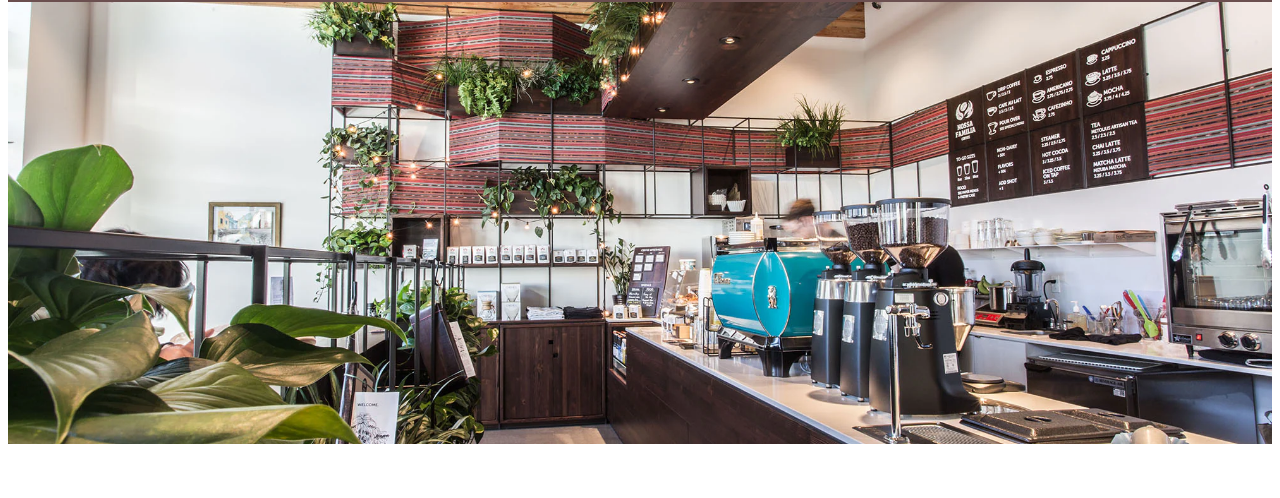
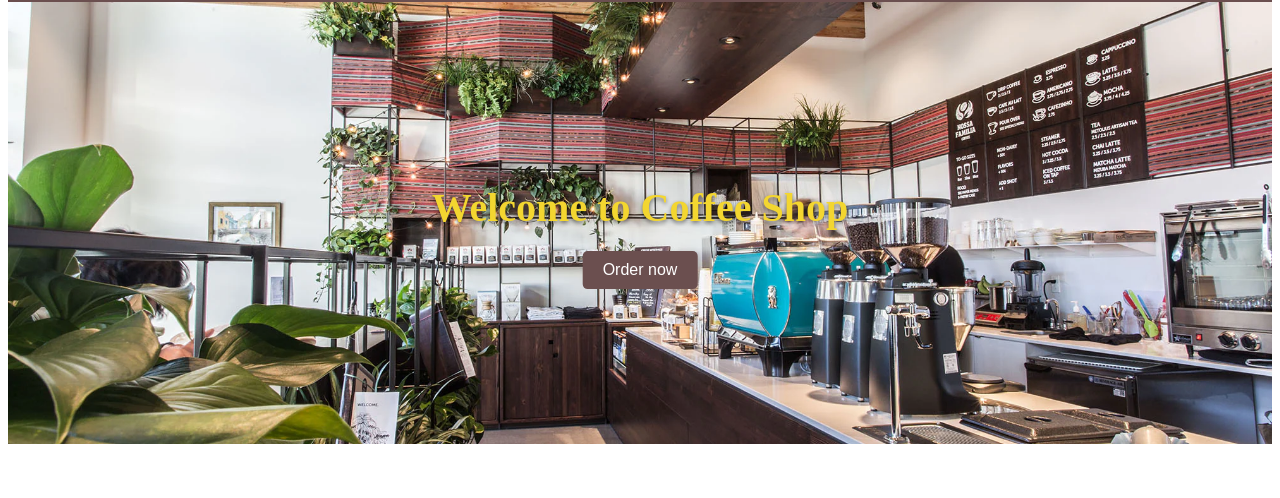
Before and after one commit to zgrimintes/coffe-shop, an Angular app: page / in a window 1280 px wide. Shown: the part 59-557 px from the top of the page. Built offline with nearby package versions, Linux system fonts and the light colour scheme.

Commit message:
Some styling

```diff
--- a/src/app/_Components/coffee-card/coffee-card.component.html
+++ b/src/app/_Components/coffee-card/coffee-card.component.html
@@ -5,4 +5,5 @@
       <p class="coffee-description">{{ coffee().description }}</p>
       <p class="coffee-price">${{ coffee().price }}</p>
     </div>
+    <button class="coffee-button" (click)="addToCart()">Order</button>
 </div>
--- a/src/app/_Components/coffee-card/coffee-card.component.scss
+++ b/src/app/_Components/coffee-card/coffee-card.component.scss
@@ -42,3 +42,19 @@
   color: #6b4f4f;
   margin: 10px 0;
 }
+
+.coffee-button {
+  background-color: #6b4f4f;
+  color: white;
+  border: none;
+  padding: 10px 20px;
+  margin-bottom: 10px;
+  font-size: 1rem;
+  border-radius: 5px;
+  cursor: pointer;
+  transition: background-color 0.3s ease;
+}
+
+.coffee-button:hover {
+  background-color: #8c6e6e;
+}
--- a/src/app/_Components/coffee-card/coffee-card.component.ts
+++ b/src/app/_Components/coffee-card/coffee-card.component.ts
@@ -11,5 +11,7 @@ import { Coffee } from '../../_Models/Coffee';
 export class CoffeeCardComponent {
   coffee = input.required<Coffee>();
 
-
+  addToCart() {
+    console.log('Added to cart:', this.coffee.name);
+  }
 }
--- a/src/app/_Components/nav-bar/nav-bar.component.html
+++ b/src/app/_Components/nav-bar/nav-bar.component.html
@@ -16,4 +16,8 @@
 </nav>
 <div class="photo-container">
     <img src="./assets/coffeeInterior.webp" alt="Coffee Shop" class="photo">
+    <div class="overlay">
+        <h1 class="overlay-text">Welcome to Coffee Shop</h1>
+        <button class="overlay-button">Order now</button>
+    </div>
 </div>
--- a/src/app/_Components/nav-bar/nav-bar.component.scss
+++ b/src/app/_Components/nav-bar/nav-bar.component.scss
@@ -35,10 +35,44 @@
 }
 
 .photo-container {
+    position: relative; /* Enables positioning of overlay content */
     width: 100%;
+    height: auto;
 }
 
 .photo {
-    width: 100%; /* Makes the image the same width as the navbar */
+    width: 100%;
+    height: auto;
+    display: block;
+}
 
+.overlay {
+    position: absolute;
+    top: 50%;
+    left: 50%;
+    transform: translate(-50%, -50%);
+    text-align: center;
+    color: rgb(243, 214, 48);
 }
+
+.overlay-text {
+    font-size: 2.5rem;
+    font-weight: bold;
+    margin-bottom: 20px;
+    text-shadow: 0 2px 4px rgba(0, 0, 0, 0.5);
+}
+
+.overlay-button {
+    background-color: #6b4f4f;
+    color: white;
+    border: none;
+    padding: 10px 20px;
+    font-size: 1rem;
+    border-radius: 5px;
+    cursor: pointer;
+    transition: background-color 0.3s ease;
+}
+
+.overlay-button:hover {
+    background-color: #8c6e6e;
+}
```
Lines whose indentation alone changed are shown as unchanged.
